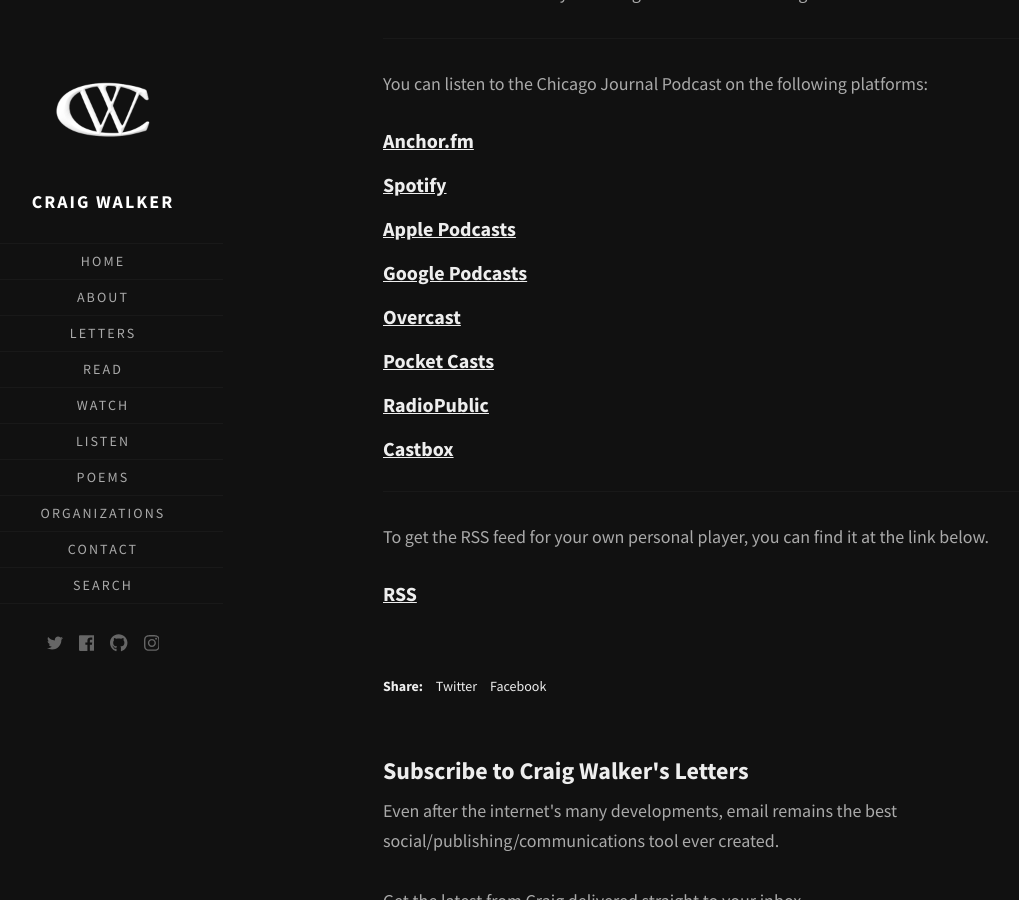
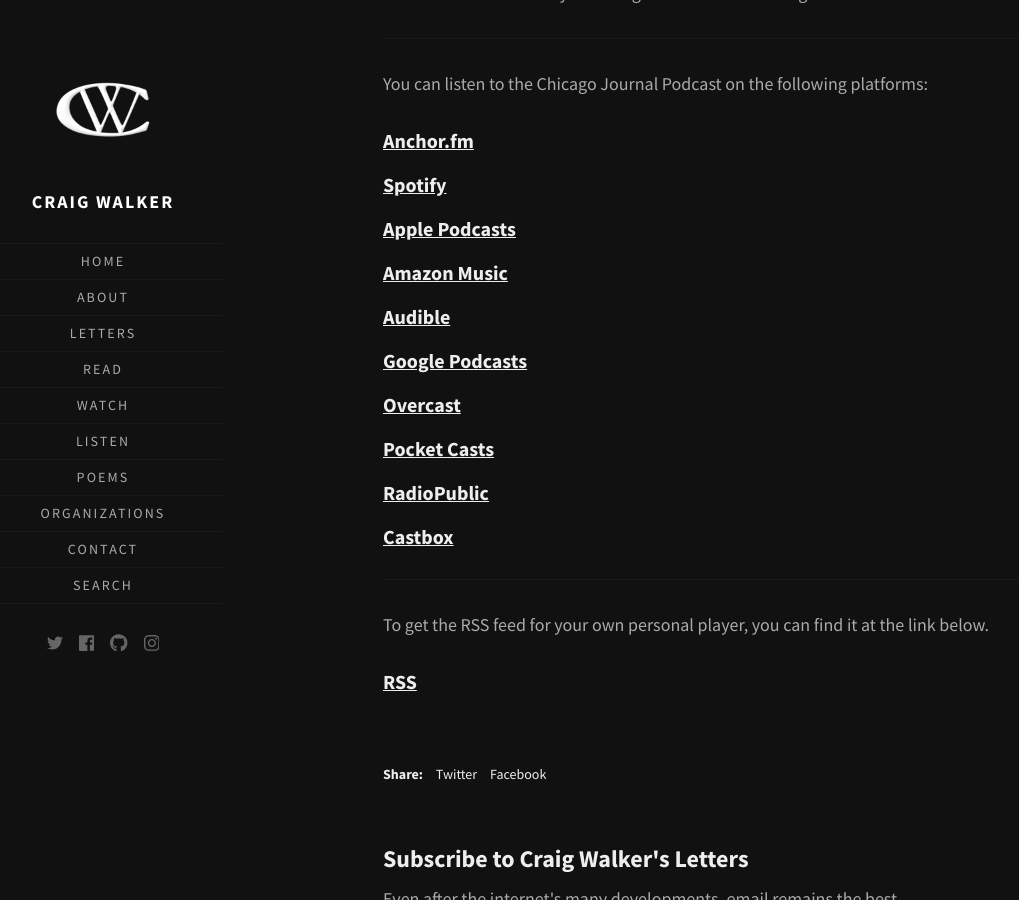
Before and after one commit to walkercraig/walkercraig, a Jekyll site: the page built from _posts/2021/2021-04-14-podcast-chicago-journal-teaser.md, in a window 1280 px wide and 900 px high, scrolled down 325 px. Shown: the whole window, without its empty margins (47-1066 px from the left). Built offline with Jekyll 4.4.1, drawn with Linux system fonts in a browser that asks for light colours; some web fonts are replaced.

Commit message:
Update 2021-04-14-podcast-chicago-journal-teaser.md

```diff
--- a/_posts/2021/2021-04-14-podcast-chicago-journal-teaser.md
+++ b/_posts/2021/2021-04-14-podcast-chicago-journal-teaser.md
@@ -18,6 +18,10 @@
 
 <h3><a href="https://podcasts.apple.com/us/podcast/craig-walker/id1562356270">Apple Podcasts</a></h3>
 
+<h3><a href="https://music.amazon.com/podcasts/d772be15-b2ae-45de-b5b8-b7c68b077558/Chicago-Journal">Amazon Music</a></h3>
+
+<h3><a href="https://www.audible.com/pd/Podcast/B08K586Q2P">Audible</a></h3>
+
 <h3><a href="https://www.google.com/podcasts?feed=aHR0cHM6Ly9hbmNob3IuZm0vcy8xMTUzOTZmMC9wb2RjYXN0L3Jzcw==">Google Podcasts</a></h3>
 
 <h3><a href="https://overcast.fm/itunes1562356270">Overcast</a></h3>
```
